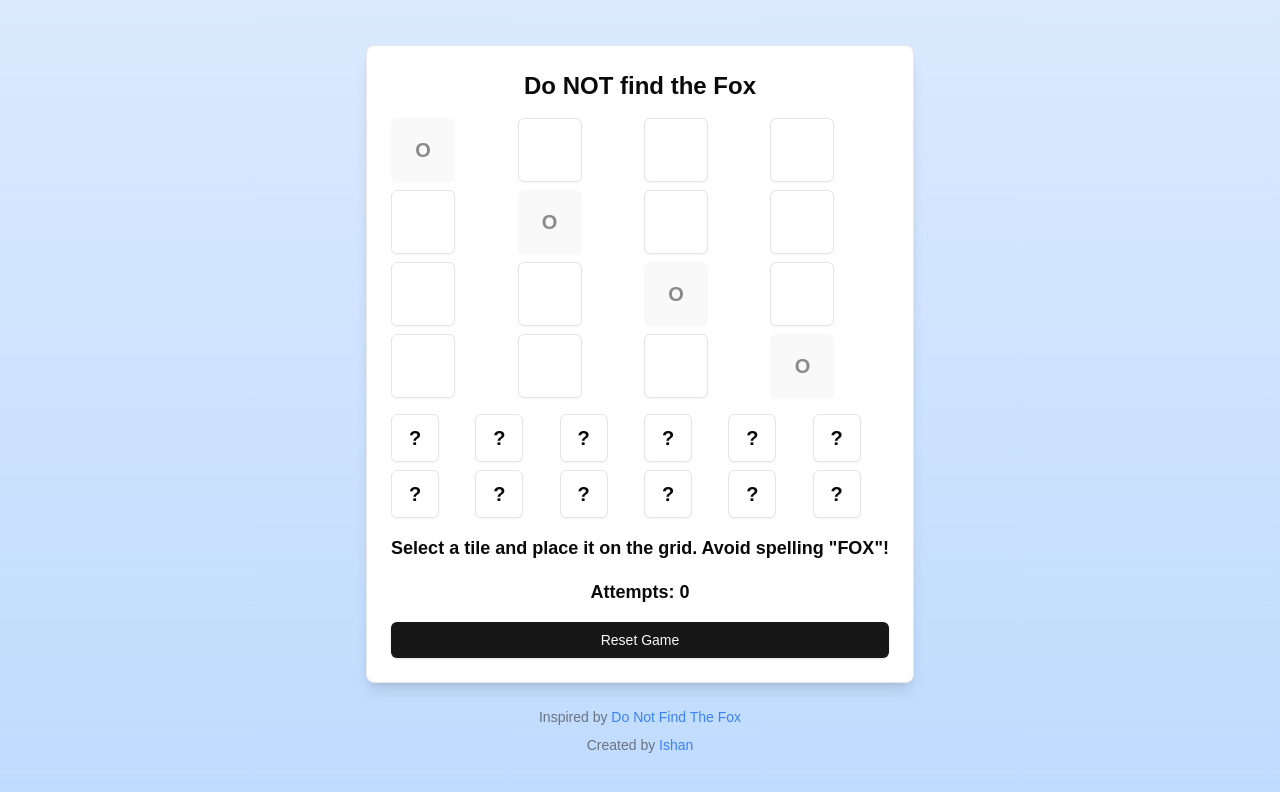
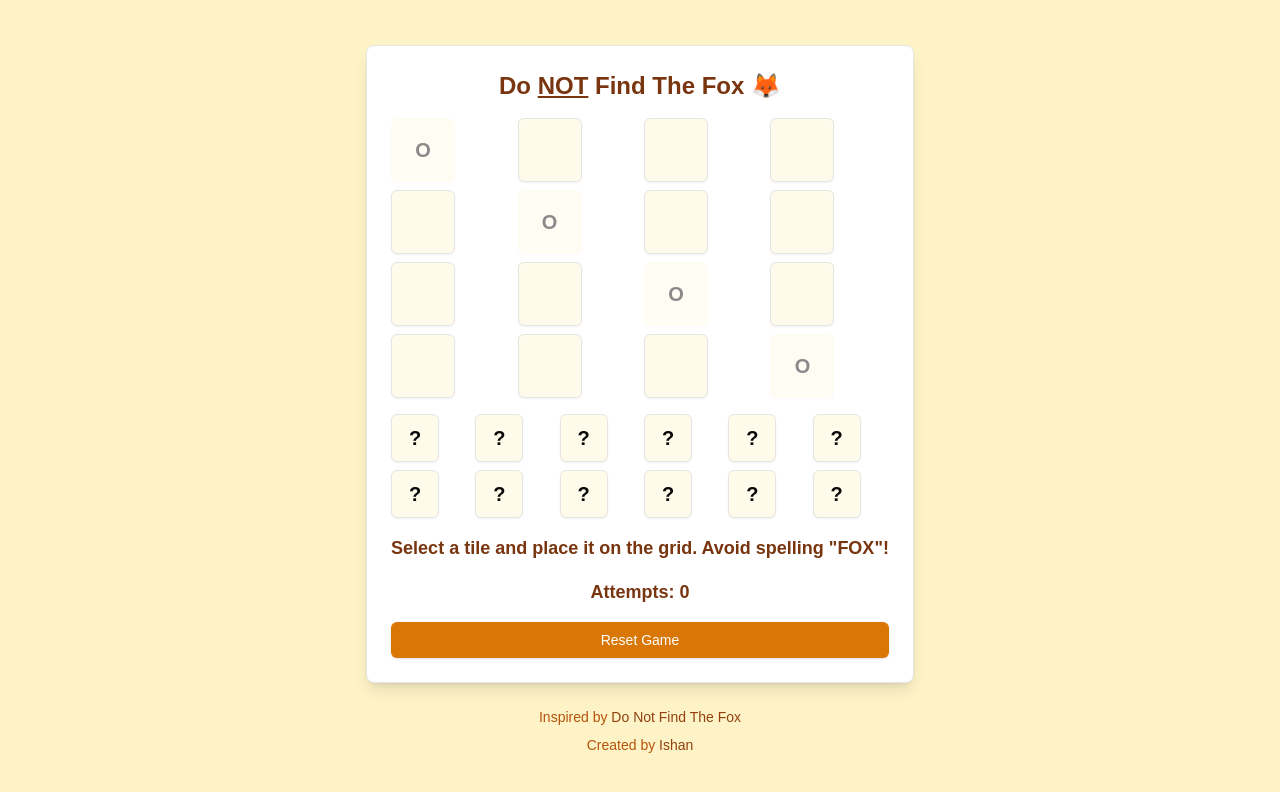
Before and after one commit to sad-pixel/donotfindthefox, a Next.js app: page / in a window 1280 px wide. Shown: the top 792 px of the page. Built offline with nearby package versions, Linux system fonts and the light colour scheme.

Commit message:
fix: spaces should not break the checking

```diff
--- a/components/game.tsx
+++ b/components/game.tsx
@@ -67,8 +67,8 @@ export default function Game() {
 
     // Check horizontally and vertically
     for (let i = 0; i < 4; i++) {
-      const rowStr = grid[i].join('')
-      const colStr = grid.map(row => row[i]).join('')
+      const rowStr = grid[i].map(cell => cell || ' ').join('')
+      const colStr = grid.map(row => row[i] || ' ').join('')
 
       if (rowStr.includes('FOX')) {
         const startIdx = rowStr.indexOf('FOX')
@@ -81,8 +81,8 @@ export default function Game() {
     }
 
     // Check diagonals
-    const diag1 = grid[0][0] + grid[1][1] + grid[2][2] + grid[3][3]
-    const diag2 = grid[0][3] + grid[1][2] + grid[2][1] + grid[3][0]
+    const diag1 = (grid[0][0] || ' ') + (grid[1][1] || ' ') + (grid[2][2] || ' ') + (grid[3][3] || ' ')
+    const diag2 = (grid[0][3] || ' ') + (grid[1][2] || ' ') + (grid[2][1] || ' ') + (grid[3][0] || ' ')
 
     if (diag1.includes('FOX')) {
       const startIdx = diag1.indexOf('FOX')
@@ -97,16 +97,16 @@ export default function Game() {
   }
 
   return (
-    <div className="flex flex-col items-center justify-center min-h-screen bg-gradient-to-b from-blue-100 to-blue-200 p-4">
+    <div className="flex flex-col items-center justify-center min-h-screen bg-amber-100 p-4">
       <Card className="p-6 bg-white rounded-lg shadow-lg">
-        <h1 className="text-2xl font-bold mb-4 text-center">Do NOT find the Fox</h1>
+        <h1 className="text-2xl font-bold mb-4 text-center text-amber-900">Do <span className="underline">NOT</span> Find The Fox 🦊</h1>
         <div className="grid grid-cols-4 gap-2 mb-4">
           {grid.map((row, i) =>
             row.map((cell, j) => (
               <Button
                 key={`${i}-${j}`}
                 onClick={() => placeTile(i, j)}
-                className={`w-16 h-16 text-xl font-bold hover:bg-blue-100 transition-colors duration-200 ${foxTiles.some(([x, y]) => x === i && y === j) ? 'bg-red-500' : ''}`}
+                className={`w-16 h-16 text-xl font-bold hover:bg-amber-100 transition-colors duration-200 ${foxTiles.some(([x, y]) => x === i && y === j) ? 'bg-red-500' : 'bg-amber-50'}`}
                 variant={cell ? "secondary" : "outline"}
                 disabled={cell !== '' || gameStatus !== 'playing'}
               >
@@ -120,7 +120,7 @@ export default function Game() {
             <Button
               key={index}
               onClick={() => setSelectedTileIndex(index)}
-              className={`w-12 h-12 text-xl font-bold hover:bg-blue-100 transition-colors duration-200 ${selectedTileIndex === index ? 'bg-blue-300' : ''}`}
+              className={`w-12 h-12 text-xl font-bold hover:bg-amber-100 transition-colors duration-200 ${selectedTileIndex === index ? 'bg-amber-300' : 'bg-amber-50'}`}
               variant="outline"
               disabled={gameStatus !== 'playing'}
             >
@@ -128,28 +128,28 @@ export default function Game() {
             </Button>
           ))}
         </div>
-        <div className="text-center text-lg font-semibold mb-4">
+        <div className="text-center text-lg font-semibold mb-4 text-amber-900">
           {gameStatus === 'playing' && `Select a tile and place it on the grid. Avoid spelling "FOX"!`}
           {gameStatus === 'won' && 'Congratulations! You avoided spelling "FOX"!'}
           {gameStatus === 'lost' && 'Oh no! You spelled "FOX" and lost the game.'}
         </div>
-        <div className="text-center text-xl font-bold mb-4">
+        <div className="text-center text-xl font-bold mb-4 text-amber-900">
           {gameStatus === 'won' && 'You won!'}
           {gameStatus === 'lost' && 'You lost!'}
         </div>
-        <div className="text-center text-lg font-semibold mb-4">
+        <div className="text-center text-lg font-semibold mb-4 text-amber-900">
             Attempts: {failAttempts}
         </div>
-        <Button onClick={resetGame} className="w-full transition-colors duration-200">
+        <Button onClick={resetGame} className="w-full transition-colors duration-200 bg-amber-600 hover:bg-amber-700 text-white">
           Reset Game
         </Button>
       </Card>
       <footer className="mt-4 text-center">
-        <p className="text-sm text-gray-500 mt-2">
-          Inspired by <a href="https://donotfindthefox.com" className="text-blue-500 hover:underline">Do Not Find The Fox</a>
+        <p className="text-sm text-amber-700 mt-2">
+          Inspired by <a href="https://donotfindthefox.com" className="text-amber-800 hover:underline">Do Not Find The Fox</a>
         </p>
-        <p className="text-sm text-gray-500 mt-2">
-          Created by <a href="https://ishan.page" className="text-blue-500 hover:underline">Ishan</a>
+        <p className="text-sm text-amber-700 mt-2">
+          Created by <a href="https://ishan.page" className="text-amber-800 hover:underline">Ishan</a>
         </p>
       </footer>
     </div>
```
